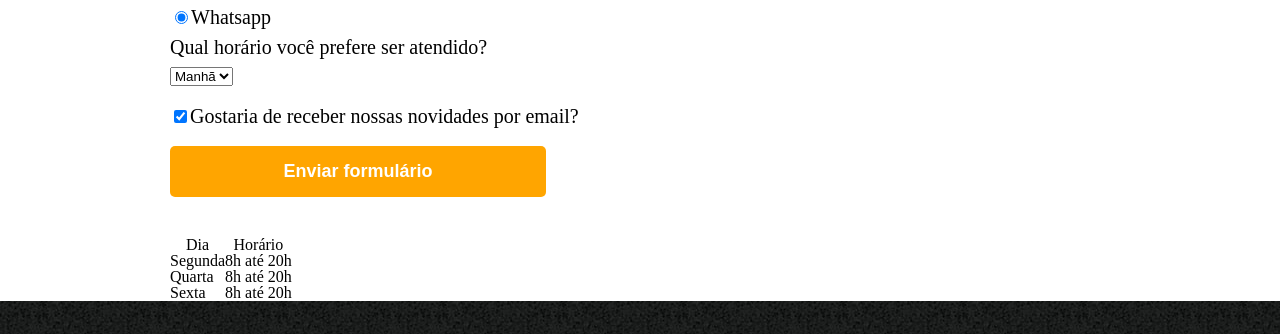
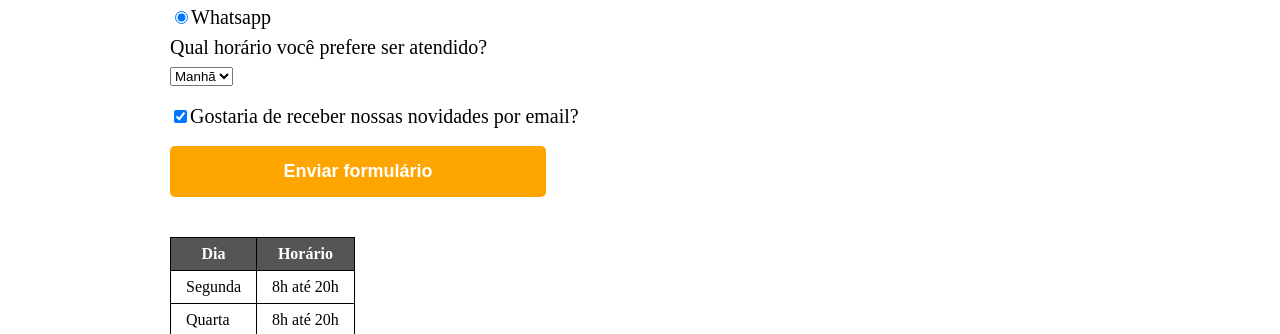
Before and after one commit to Luiusu/Barbearia-Alura-Luis-Contato, a plain HTML site: page contato.html in a window 1280 px wide. Shown: the part 905-1239 px from the top of the page. Drawn offline with Linux system fonts and the light colour scheme.

Commit message:
contato.css

```diff
--- a/contato.css
+++ b/contato.css
@@ -107,7 +107,7 @@ form label, form legend {
     font-size: 18px;
     border: none;
     border-radius: 5px;
-    transition: 1s background;
+    transition: 1s all;
     cursor:pointer;
 
 }
@@ -115,5 +115,27 @@ form label, form legend {
 .enviar:hover {
 
     background: darkorange;
+    transform: scale(1.2);
 
 }
+
+table {
+
+    margin: 20px 0 40px;
+
+}
+
+thead {
+
+    background: #555555;
+    color: white;
+    font-weight: bold;
+
+}
+
+td, th {
+
+    border: 1px solid #000000;
+    padding: 8px 15px;
+
+}
```
